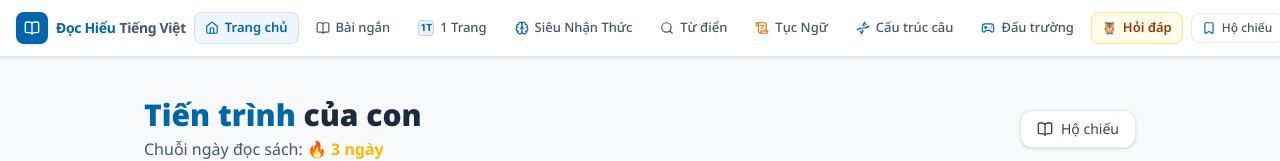
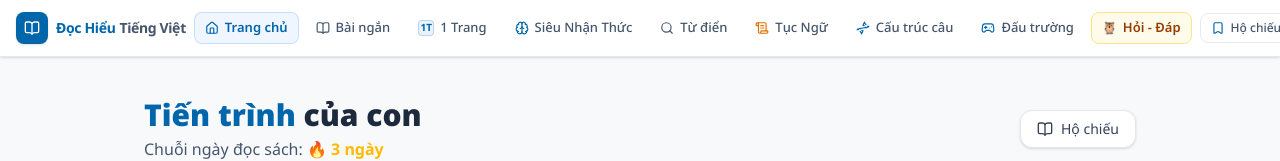
Before and after one commit to dinh-np/doc-hieu-tieng-viet, a Next.js app: page / in a window 1280 px wide. Shown: the top 161 px of the page. Built offline with nearby package versions, Linux system fonts and the light colour scheme.

Commit message:
ui(rag): rename floating button and nav item to 'Hỏi - Đáp' and optimize lg header spacing

```diff
--- a/src/components/rag/DeepDiveDrawer.tsx
+++ b/src/components/rag/DeepDiveDrawer.tsx
@@ -32,7 +32,7 @@ export function DeepDiveDrawer({
         title="Mở Cú Đôi Feynman để hỏi sâu kiến thức"
       >
         <span className="text-base leading-none">🦉</span>
-        <span>Hỏi Cú Đôi</span>
+        <span>Hỏi - Đáp</span>
       </button>
 
       {/* Slide-over Drawer (Desktop) & Bottom Sheet (Mobile) */}
--- a/src/components/shared/Header.tsx
+++ b/src/components/shared/Header.tsx
@@ -53,6 +53,7 @@ export function Header() {
             active={pathname === '/'}
             icon={<Home className="w-4 h-4 sm:w-3.5 sm:h-3.5 shrink-0" />}
             label="Trang chủ"
+            compactOnLg
           />
           <NavLink
             href="/read"
@@ -105,7 +106,7 @@ export function Header() {
             active={pathname?.startsWith('/ask')}
             highlight
             icon={<span className="text-sm sm:text-xs leading-none shrink-0">🦉</span>}
-            label="Hỏi đáp"
+            label="Hỏi - Đáp"
           />
         </nav>
       </div>
@@ -119,12 +120,14 @@ function NavLink({
   label,
   active,
   highlight,
+  compactOnLg,
 }: {
   href: string;
   icon: React.ReactNode;
   label: string;
   active?: boolean;
   highlight?: boolean;
+  compactOnLg?: boolean;
 }) {
   const stateClass = highlight
     ? active
@@ -142,7 +145,13 @@ function NavLink({
       className={`flex-1 sm:flex-initial flex items-center justify-center gap-1 xl:gap-1.5 px-2 lg:px-2.5 py-1.5 rounded-lg transition-all text-xs lg:text-[13px] font-medium shrink-0 ${stateClass}`}
     >
       {icon}
-      <span className="hidden md:inline whitespace-nowrap">{label}</span>
+      <span
+        className={`whitespace-nowrap ${
+          compactOnLg ? 'hidden md:inline lg:hidden xl:inline' : 'hidden md:inline'
+        }`}
+      >
+        {label}
+      </span>
     </Link>
   );
 }
```
